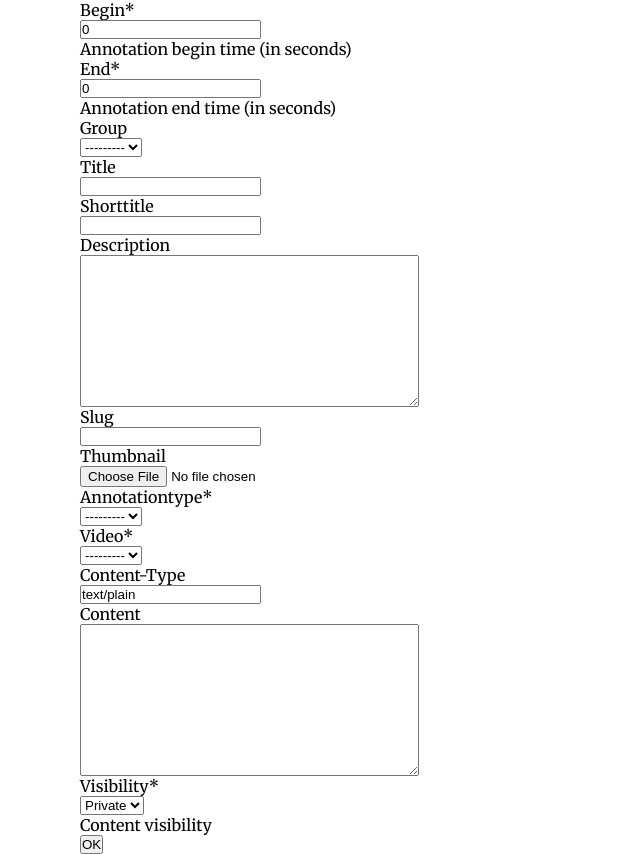
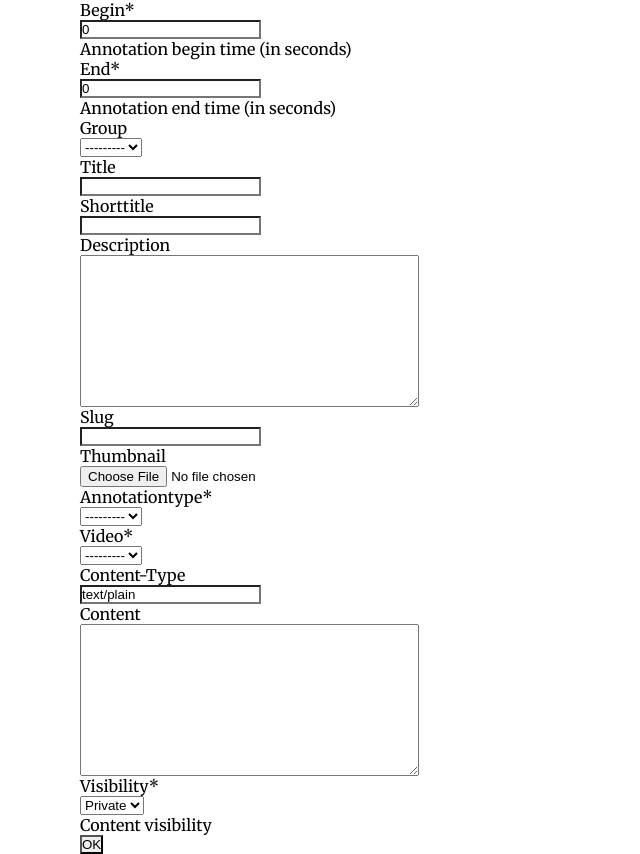
Before and after one commit to oaubert/coconotes, a Django app: page /annotation/add in a window 1280 px wide. Shown: the whole page, without its empty margins (0-640 px from the left). Run offline with Django 3.2, Linux system fonts and the light colour scheme; data that the repository does not hold is empty; parts of the project's set-up code (start-up, migrations or seed data) failed here and were passed over; some libraries are stand-ins or nearby versions.

Commit message:
Force Safari/iOS to use our own input fields design

```diff
--- a/coco/static/css/coco.css
+++ b/coco/static/css/coco.css
@@ -17,6 +17,11 @@ html, body {
     padding: 0px;
     font-family: Merriweather;
     height: 100%;
+}
+
+input, text-area {
+    -webkit-appearance: none;
+    -webkit-border-radius: 0;
 }
 
 body {
```
